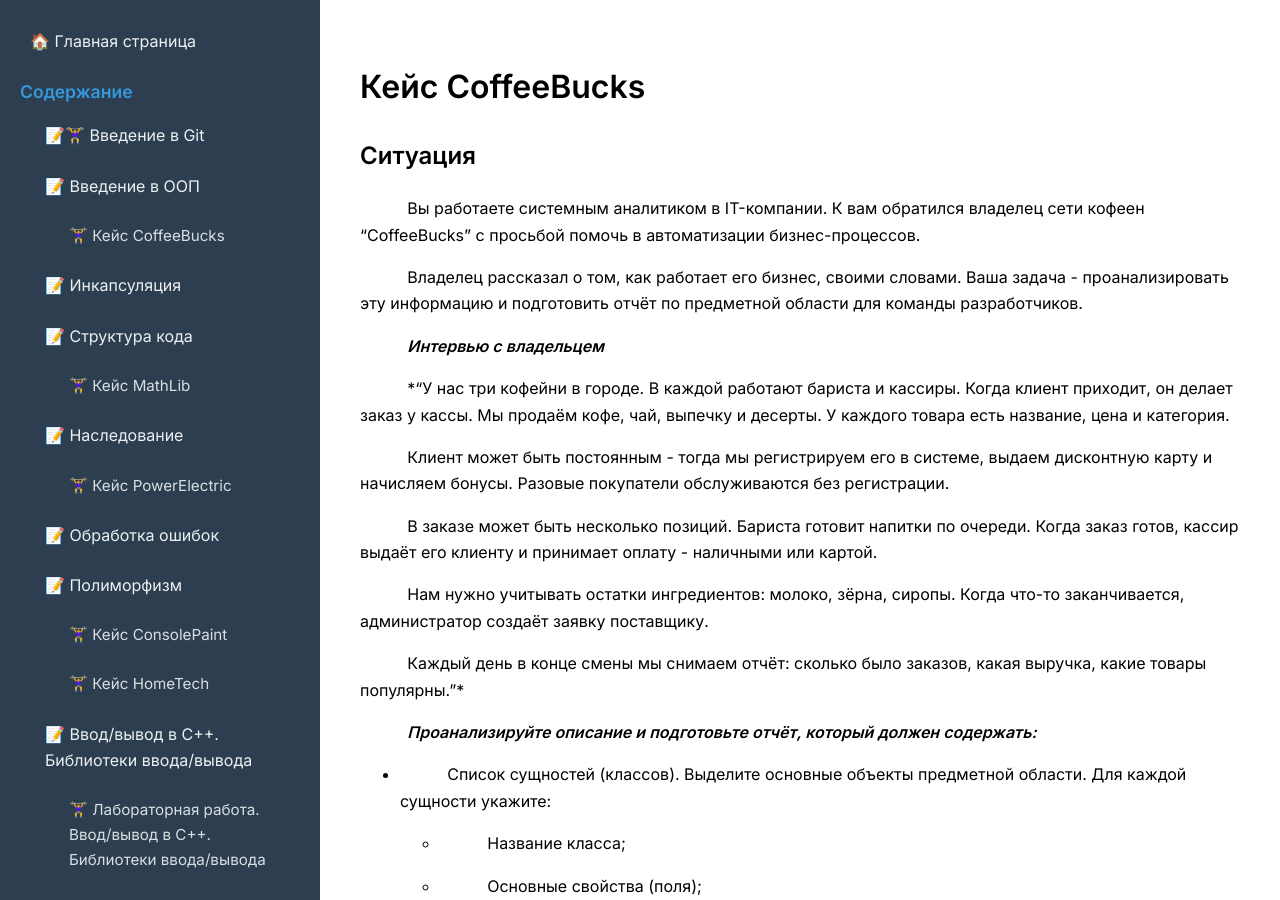
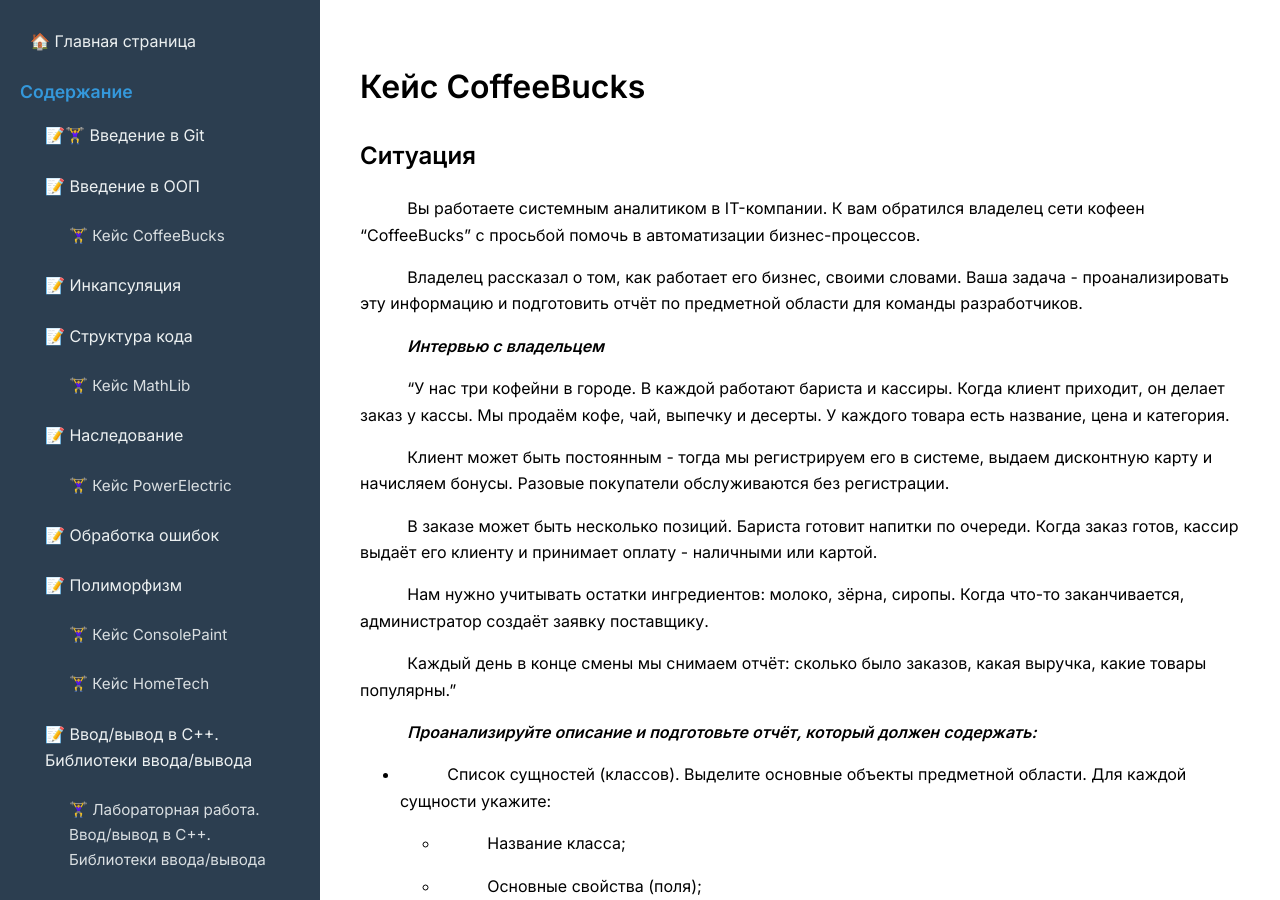
Before and after one commit to maryshev3/object-oriented-programming, a Jekyll site: the page built from ru/case-coffeebucks.md, in a window 1280 px wide and 900 px high. Built offline with Jekyll 4.4.1, drawn with Linux system fonts in a browser that asks for light colours; nearby versions of some CDN libraries; a script that is not in the unit is left out.

```diff
--- a/ru/case-coffeebucks.md
+++ b/ru/case-coffeebucks.md
@@ -14,7 +14,7 @@ lang: ru
 
 ***Интервью с владельцем***
 
-*"У нас три кофейни в городе. В каждой работают бариста и кассиры. Когда клиент приходит, он делает заказ у кассы. Мы продаём кофе, чай, выпечку и десерты. У каждого товара есть название, цена и категория.
+"У нас три кофейни в городе. В каждой работают бариста и кассиры. Когда клиент приходит, он делает заказ у кассы. Мы продаём кофе, чай, выпечку и десерты. У каждого товара есть название, цена и категория.
 
 Клиент может быть постоянным - тогда мы регистрируем его в системе, выдаем дисконтную карту и начисляем бонусы. Разовые покупатели обслуживаются без регистрации.
 
@@ -22,7 +22,7 @@ lang: ru
 
 Нам нужно учитывать остатки ингредиентов: молоко, зёрна, сиропы. Когда что-то заканчивается, администратор создаёт заявку поставщику.
 
-Каждый день в конце смены мы снимаем отчёт: сколько было заказов, какая выручка, какие товары популярны."*
+Каждый день в конце смены мы снимаем отчёт: сколько было заказов, какая выручка, какие товары популярны."
 
 ***Проанализируйте описание и подготовьте отчёт, который должен содержать:***
 
```
